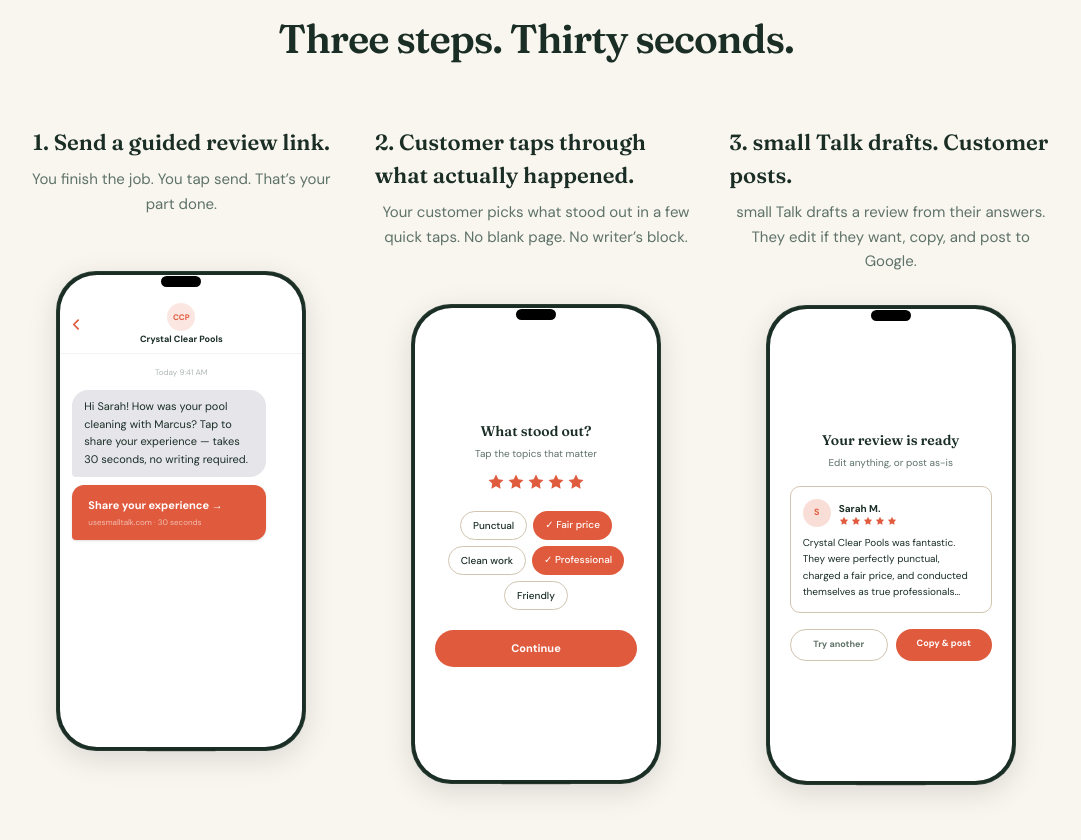
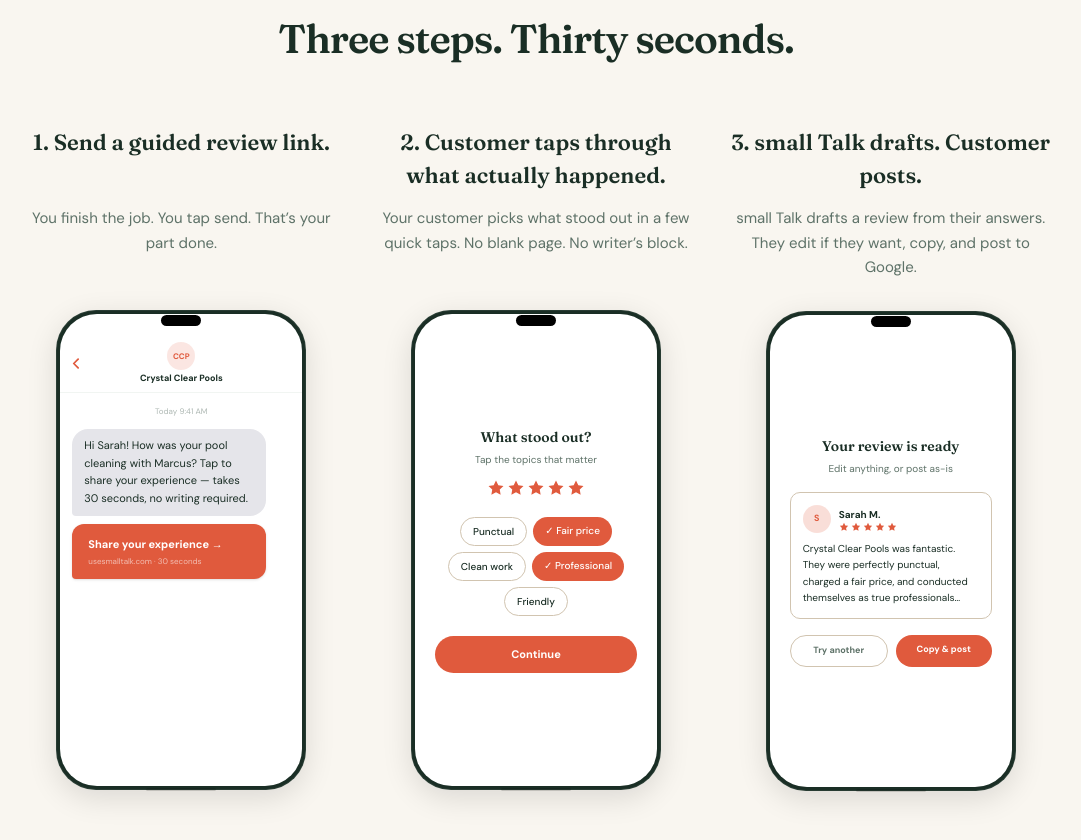
Before and after one commit to jonberard/smalltalk, a Next.js app: page / in a window 1280 px wide. Shown: the part 1680-2520 px from the top of the page, without its empty margins (104-1185 px from the left). Built offline with nearby package versions, Linux system fonts and the light colour scheme; no server answers.

Commit message:
PostHog instrumentation — track review flow, signup, reminders, and reply events

```diff
--- a/app/page.tsx
+++ b/app/page.tsx
@@ -298,7 +298,7 @@
         <div className="grid grid-cols-1 gap-12 md:grid-cols-3 md:gap-8">
           {/* Step 1 — Text the link */}
           <div className="flex flex-col items-center">
-            <h3 className="font-heading text-[22px] font-semibold text-text">
+            <h3 className="flex min-h-[72px] items-start font-heading text-[22px] font-semibold text-text text-center">
               1. Send a guided review link.
             </h3>
             <p className="mb-8 mt-2 min-h-[72px] text-center text-[15px] leading-relaxed text-muted">
@@ -341,7 +341,7 @@
 
           {/* Step 2 — They tap, no typing */}
           <div className="flex flex-col items-center">
-            <h3 className="font-heading text-[22px] font-semibold text-text">
+            <h3 className="flex min-h-[72px] items-start font-heading text-[22px] font-semibold text-text text-center">
               2. Customer taps through what actually happened.
             </h3>
             <p className="mb-8 mt-2 min-h-[72px] text-center text-[15px] leading-relaxed text-muted">
@@ -393,7 +393,7 @@
 
           {/* Step 3 — AI drafts, they post */}
           <div className="flex flex-col items-center">
-            <h3 className="font-heading text-[22px] font-semibold text-text">
+            <h3 className="flex min-h-[72px] items-start font-heading text-[22px] font-semibold text-text text-center">
               3. small Talk drafts. Customer posts.
             </h3>
             <p className="mb-8 mt-2 min-h-[72px] text-center text-[15px] leading-relaxed text-muted">
```
